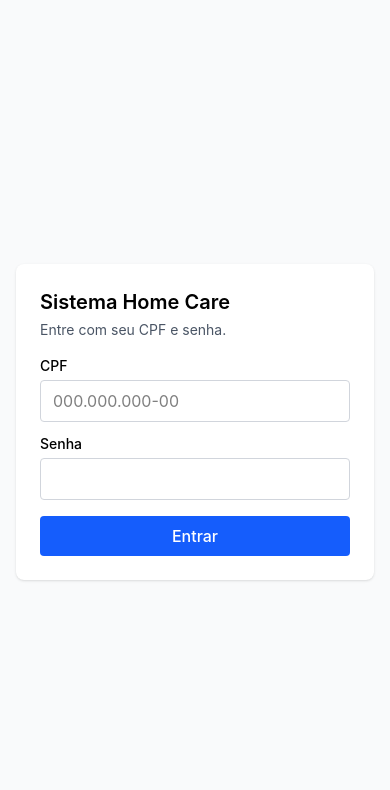
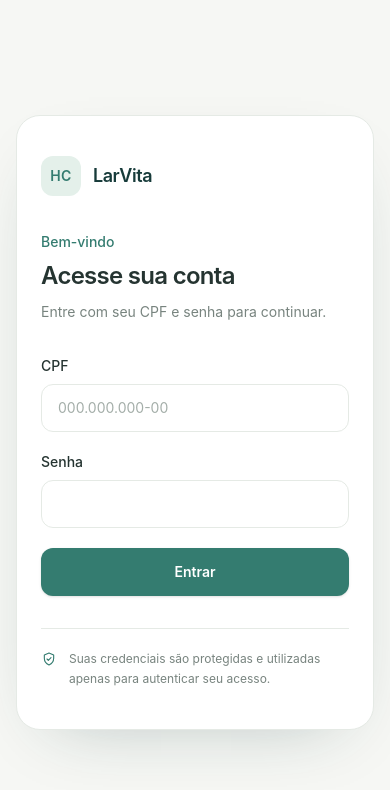
Before and after one commit to paulovictor001/sistema-home-care, a React (Vite) app in the folder frontend/sistema-home-care/: page /login in a window 390 px wide. Shown: the top 790 px of the page. Built offline with nearby package versions, Linux system fonts and the light colour scheme; no server answers.

Commit message:
feat(login): redesign responsive access screen

```diff
--- a/frontend/sistema-home-care/src/pages/Login.tsx
+++ b/frontend/sistema-home-care/src/pages/Login.tsx
@@ -36,41 +36,71 @@ export function Login() {
   }
 
   return (
-    <div className="flex min-h-screen items-center justify-center bg-gray-50 px-4">
-      <form
-        onSubmit={handleSubmit}
-        className="w-full max-w-sm rounded-lg bg-white p-6 shadow"
-      >
-        <h1 className="mb-1 text-xl font-semibold">Sistema Home Care</h1>
-        <p className="mb-4 text-sm text-gray-600">Entre com seu CPF e senha.</p>
+    <main className="flex min-h-screen items-center justify-center bg-[#F6F7F4] px-4 py-8 text-[#253431] sm:px-6 lg:px-8">
+      <div className="grid w-full max-w-5xl overflow-hidden rounded-3xl border border-[#E5EAE5] bg-white shadow-[0_24px_70px_-38px_rgba(23,59,58,0.32)] md:min-h-[570px] md:grid-cols-[0.92fr_1.08fr]">
+        <section className="relative hidden flex-col justify-between overflow-hidden bg-[#173B3A] p-10 text-white md:flex lg:p-14">
+          <div aria-hidden="true" className="absolute -right-24 -top-24 h-72 w-72 rounded-full border border-white/10" />
+          <div aria-hidden="true" className="absolute -right-10 -top-10 h-44 w-44 rounded-full border border-white/10" />
+          <div className="relative">
+            <div className="flex items-center gap-3">
+              <span className="flex h-11 w-11 items-center justify-center rounded-xl bg-white/10 text-sm font-semibold tracking-wide text-white ring-1 ring-inset ring-white/15">HC</span>
+              <span className="text-lg font-semibold tracking-tight">LarVita</span>
+            </div>
+            <div className="mt-24 max-w-sm">
+              <p className="mb-4 text-xs font-semibold uppercase tracking-[0.2em] text-[#BBD8CA]">Sistema Home Care</p>
+              <h1 className="text-3xl font-semibold leading-tight tracking-[-0.03em] lg:text-4xl">Cuidado próximo, gestão segura.</h1>
+              <p className="mt-5 text-sm leading-6 text-white/70">Acesse o ambiente de trabalho da sua equipe com suas credenciais.</p>
+            </div>
+          </div>
+          <p className="relative text-xs text-white/50">Acesso destinado a usuários autorizados.</p>
+        </section>
 
-        <label className="mb-3 block">
-          <span className="mb-1 block text-sm font-medium">CPF</span>
+        <section className="flex flex-col justify-center px-6 py-10 sm:px-10 md:px-12 lg:px-16">
+          <div className="mb-9 md:hidden">
+            <div className="flex items-center gap-3">
+              <span className="flex h-10 w-10 items-center justify-center rounded-xl bg-[#E4F0EA] text-sm font-semibold tracking-wide text-[#347C70]">HC</span>
+              <span className="text-lg font-semibold tracking-tight text-[#173B3A]">LarVita</span>
+            </div>
+          </div>
+
+          <div className="mb-8">
+            <p className="mb-2 text-sm font-medium text-[#347C70]">Bem-vindo</p>
+            <h2 className="text-2xl font-semibold tracking-[-0.03em] text-[#253431]">Acesse sua conta</h2>
+            <p className="mt-2 text-sm leading-6 text-[#78847F]">Entre com seu CPF e senha para continuar.</p>
+          </div>
+
+          <form onSubmit={handleSubmit} className="w-full">
+            <label className="mb-5 block">
+              <span className="mb-2 block text-sm font-medium text-[#253431]">CPF</span>
               <input
                 value={cpf}
                 onChange={(e) => setCpf(formatCpf(e.target.value))}
                 placeholder="000.000.000-00"
                 inputMode="numeric"
                 autoComplete="username"
-            className="w-full rounded border border-gray-300 px-3 py-2"
+                aria-invalid={Boolean(error)}
+                aria-describedby={error ? "login-error" : undefined}
+                className="h-12 w-full rounded-xl border border-[#E5EAE5] bg-white px-4 text-sm text-[#253431] outline-none transition placeholder:text-[#A4AEA9] hover:border-[#C8D5CE] focus:border-[#347C70] focus:ring-4 focus:ring-[#347C70]/10"
                 required
               />
             </label>
 
-        <label className="mb-4 block">
-          <span className="mb-1 block text-sm font-medium">Senha</span>
+            <label className="mb-5 block">
+              <span className="mb-2 block text-sm font-medium text-[#253431]">Senha</span>
               <input
                 type="password"
                 value={password}
                 onChange={(e) => setPassword(e.target.value)}
                 autoComplete="current-password"
-            className="w-full rounded border border-gray-300 px-3 py-2"
+                aria-invalid={Boolean(error)}
+                aria-describedby={error ? "login-error" : undefined}
+                className="h-12 w-full rounded-xl border border-[#E5EAE5] bg-white px-4 text-sm text-[#253431] outline-none transition placeholder:text-[#A4AEA9] hover:border-[#C8D5CE] focus:border-[#347C70] focus:ring-4 focus:ring-[#347C70]/10"
                 required
               />
             </label>
 
             {error && (
-          <p role="alert" className="mb-3 text-sm text-red-600">
+              <p id="login-error" role="alert" className="mb-5 rounded-xl border border-[#F0D9D3] bg-[#FBF1EE] px-4 py-3 text-sm text-[#9A493B]">
                 {error}
               </p>
             )}
@@ -78,11 +108,19 @@ export function Login() {
             <button
               type="submit"
               disabled={submitting}
-          className="w-full rounded bg-blue-600 px-3 py-2 font-medium text-white disabled:opacity-50"
+              className="flex h-12 w-full items-center justify-center gap-2 rounded-xl bg-[#347C70] px-4 text-sm font-semibold text-white shadow-sm transition hover:bg-[#28695F] focus-visible:outline-none focus-visible:ring-4 focus-visible:ring-[#347C70]/20 disabled:cursor-wait disabled:opacity-70"
             >
+              {submitting && <svg aria-hidden="true" viewBox="0 0 24 24" className="h-4 w-4 animate-spin" fill="none"><circle cx="12" cy="12" r="9" stroke="currentColor" strokeOpacity=".3" strokeWidth="3" /><path d="M21 12a9 9 0 0 0-9-9" stroke="currentColor" strokeWidth="3" strokeLinecap="round" /></svg>}
               {submitting ? "Entrando…" : "Entrar"}
             </button>
           </form>
+
+          <div className="mt-8 flex items-start gap-3 border-t border-[#E5EAE5] pt-5 text-xs leading-5 text-[#78847F]">
+            <svg aria-hidden="true" viewBox="0 0 24 24" fill="none" className="mt-0.5 h-4 w-4 shrink-0 text-[#347C70]" stroke="currentColor" strokeWidth="1.7" strokeLinecap="round" strokeLinejoin="round"><path d="M12 3 5 6v5c0 4.5 2.9 8.2 7 10 4.1-1.8 7-5.5 7-10V6l-7-3Z" /><path d="m9 12 2 2 4-4" /></svg>
+            <p>Suas credenciais são protegidas e utilizadas apenas para autenticar seu acesso.</p>
           </div>
+        </section>
+      </div>
+    </main>
   );
 }
```
Lines whose indentation alone changed are shown as unchanged.
